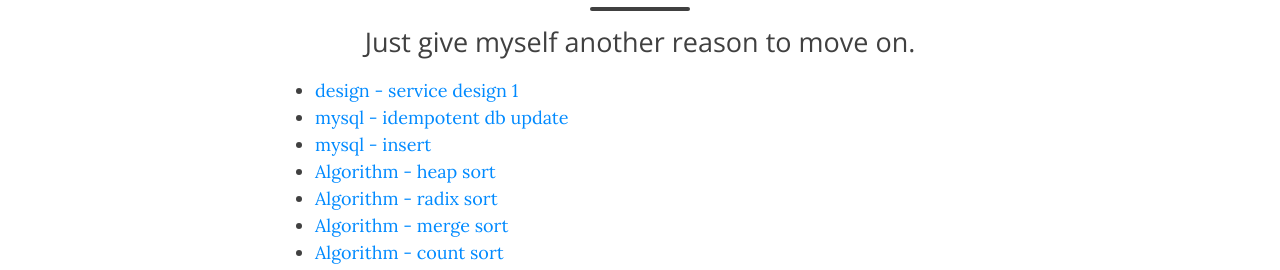
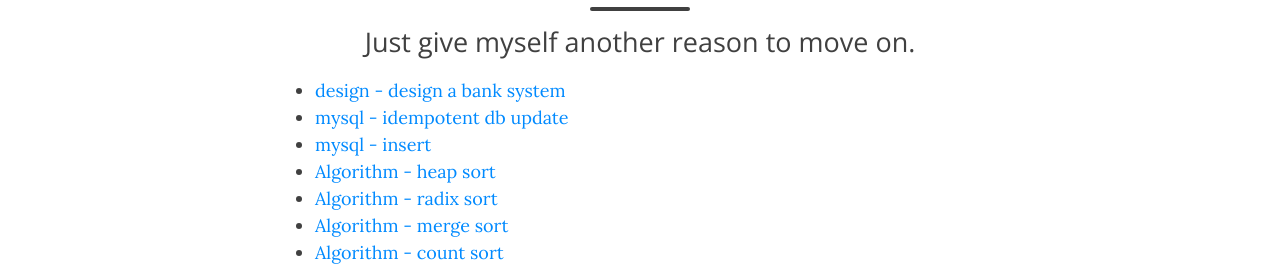
Before and after one commit to jayzhou215/jayzhou215.github.io, a Jekyll site: the page built from index.md, in a window 1280 px wide and 1117 px high. Shown: the part 227-497 px from the top of the window. Built offline with Jekyll 4.4.1, drawn with Linux system fonts in a browser that asks for light colours; nearby versions of some CDN libraries; the list of posts is cut into pages by our own code.

Commit message:
let's desgin a bank system, that's interesting

```diff
--- a/_posts/2021-06-11-service_design.md
+++ b/_posts/2021-06-11-service_design.md
@@ -1,6 +1,6 @@
 ---
 layout: post
-title: design - service design 1
+title: design - design a bank system
 tags: [architecture]
 readtime: true
 comments: true
```
